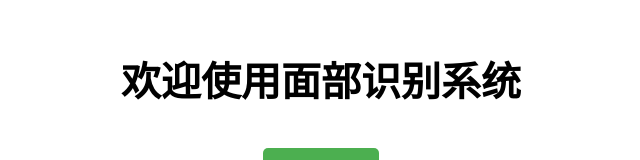
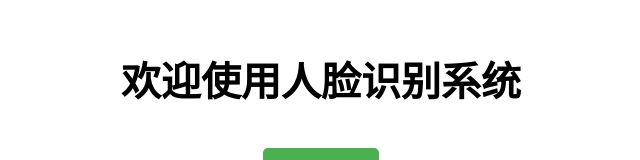
Before and after one commit to LoserXj/CV_project, a plain HTML site: page static/start/start.html in a window 1280 px wide. Shown: the part 159-319 px from the top of the page, without its empty margins (319-959 px from the left). Drawn offline with Linux system fonts and the light colour scheme; files that its build step writes are made by us from their sources.

Commit message:
upload readme

```diff
--- a/static/start/start.html
+++ b/static/start/start.html
@@ -7,7 +7,7 @@
 </head>
 <body>
     <div class="centered-content">
-        <h1 class="title">欢迎使用面部识别系统</h1>
+        <h1 class="title">欢迎使用人脸识别系统</h1>
         <div class="button-container">
             <button id="verifyButton" class="styled-button" onclick="location.href='/verify';">Verify 验证</button>
             <button id="extractFacesButton" class="styled-button" onclick="location.href='/extract_faces';">Extract Faces 提取人脸</button>
```
Also changed, not shown: img/readme/1.png (added), requirements.txt (added), 2 other files.
